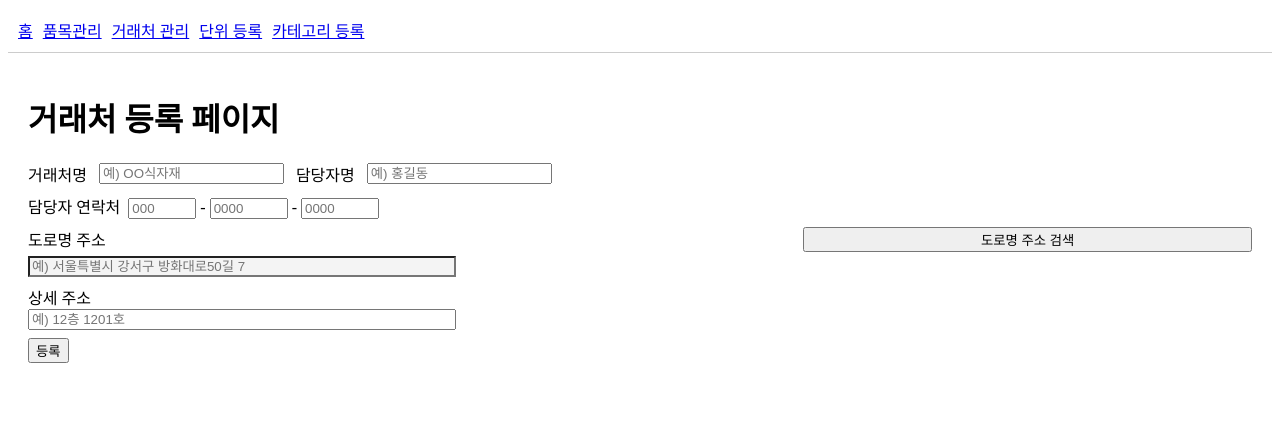
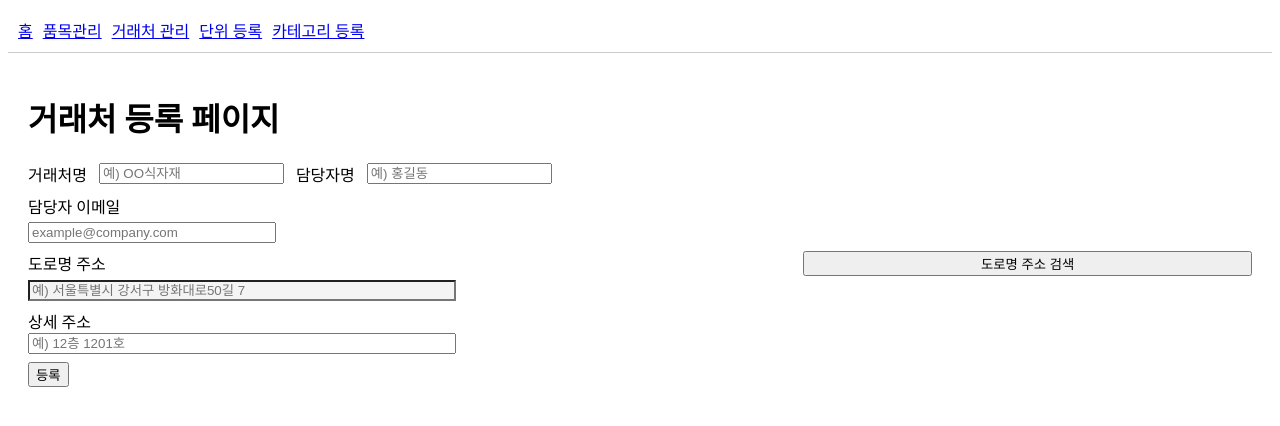
Before and after one commit to ERP-Masters/RamenERP_Front, a React (Vite) app in the folder ramenerp_front/: page /vendor/register in a window 1280 px wide. Shown: the top 426 px of the page. Built offline with nearby package versions, Linux system fonts and the light colour scheme.

Commit message:
VendorRegisterForm and VendorRegisterPageUI fuction change

```diff
--- a/ramenerp_front/package.json
+++ b/ramenerp_front/package.json
@@ -28,6 +28,6 @@
     "globals": "^16.4.0",
     "typescript": "~5.8.3",
     "typescript-eslint": "^8.44.0",
-    "vite": "^7.1.7"
+    "vite": "^7.1.8"
   }
 }
--- a/ramenerp_front/src/components/VendorRegisterPageUI.tsx
+++ b/ramenerp_front/src/components/VendorRegisterPageUI.tsx
@@ -12,13 +12,9 @@ export interface VendorRegisterPageUIProps {
   formData: VendorFormViewState;
   onChange: (e: React.ChangeEvent<HTMLInputElement>) => void;
 
-  // 연락처 3칸
-  phone1: string;
-  phone2: string;
-  phone3: string;
-  onPhone1Change: (e: React.ChangeEvent<HTMLInputElement>) => void;
-  onPhone2Change: (e: React.ChangeEvent<HTMLInputElement>) => void;
-  onPhone3Change: (e: React.ChangeEvent<HTMLInputElement>) => void;
+  // ✅ 연락처 대신 이메일 1칸
+  contactEmail: string;
+  onContactEmailChange: (e: React.ChangeEvent<HTMLInputElement>) => void;
 
   // 주소 검색
   openAddressSearch: () => void;
@@ -35,12 +31,8 @@ const VendorRegisterPageUI: React.FC<VendorRegisterPageUIProps> = (props) => {
   const {
     formData,
     onChange,
-    phone1,
-    phone2,
-    phone3,
-    onPhone1Change,
-    onPhone2Change,
-    onPhone3Change,
+    contactEmail,
+    onContactEmailChange,
     openAddressSearch,
     detailRef,
     onSubmit,
@@ -48,12 +40,8 @@ const VendorRegisterPageUI: React.FC<VendorRegisterPageUIProps> = (props) => {
 
   const form_data = formData;
   const on_change = onChange;
-  const phone_1 = phone1;
-  const phone_2 = phone2;
-  const phone_3 = phone3;
-  const on_phone_1_change = onPhone1Change;
-  const on_phone_2_change = onPhone2Change;
-  const on_phone_3_change = onPhone3Change;
+  const contact_email = contactEmail;
+  const on_contact_email_change = onContactEmailChange;
   const open_address_search = openAddressSearch;
   const detail_ref = detailRef;
   const on_submit = onSubmit;
@@ -89,34 +77,18 @@ const VendorRegisterPageUI: React.FC<VendorRegisterPageUIProps> = (props) => {
         />
       </div>
 
-      {/* 2줄: 담당자 연락처 */}
+      {/* 2줄: 담당자 이메일 (전화번호 3칸 → 이메일 1칸) */}
       <div style={{ margin: "8px 0" }}>
-        <label style={{ marginRight: 8 }}>담당자 연락처</label>
-        <div style={{ display: "inline-flex", alignItems: "center", gap: 4 }}>
-          <input
-            type="tel"
-            value={phone_1}
-            onChange={on_phone_1_change}
-            placeholder="000"
-            style={{ width: 60 }}
-          />
-          <span>-</span>
-          <input
-            type="tel"
-            value={phone_2}
-            onChange={on_phone_2_change}
-            placeholder="0000"
-            style={{ width: 70 }}
-          />
-          <span>-</span>
-          <input
-            type="tel"
-            value={phone_3}
-            onChange={on_phone_3_change}
-            placeholder="0000"
-            style={{ width: 70 }}
-          />
-        </div>
+        <label style={{ display: "block", marginBottom: 4 }}>담당자 이메일</label>
+        <input
+          type="email"
+          name="contact_email"
+          value={contact_email}
+          onChange={on_contact_email_change}
+          placeholder="example@company.com"
+          style={{ width: 240 }}
+          required
+        />
       </div>
 
       {/* 3줄: 도로명 주소 (라벨 옆에 검색 버튼, 인풋은 라벨 아래) */}
--- a/ramenerp_front/src/pages/VendorRegisterForm.tsx
+++ b/ramenerp_front/src/pages/VendorRegisterForm.tsx
@@ -6,8 +6,7 @@ import VendorRegisterPageUI, { VendorFormViewState } from "../components/VendorR
 export interface VendorData {
   name: string;             // 거래처명
   contact_name: string;     // 담당자명
-  contact_phone: string;    // "000-0000-0000"
-  postal_code: string;      // 우편번호 (zonecode)
+  contact_email: string;    // ✅ 담당자 이메일(변경)
   address_road: string;     // 도로명 주소
   address_detail: string;   // 상세 주소
 }
@@ -45,18 +44,13 @@ function use_daum_postcode() {
 const VendorRegisterForm: React.FC<VendorRegisterFormProps> = ({ onSubmit }) => {
   const is_loaded = use_daum_postcode();
 
-  const [form_data, set_form_data] = useState<Omit<VendorData, "contact_phone">>({
+  const [form_data, set_form_data] = useState<VendorData>({
     name: "",
     contact_name: "",
-    postal_code: "",
+    contact_email: "",        // ✅ 이메일 필드 추가
     address_road: "",
     address_detail: "",
   });
-
-  // 연락처 3칸
-  const [phone_1, set_phone_1] = useState("");
-  const [phone_2, set_phone_2] = useState("");
-  const [phone_3, set_phone_3] = useState("");
 
   // 상세주소 포커스 이동용
   const detail_ref = useRef<HTMLInputElement | null>(null);
@@ -65,13 +59,6 @@ const VendorRegisterForm: React.FC<VendorRegisterFormProps> = ({ onSubmit }) =>
     const { name, value } = e.target;
     set_form_data(prev => ({ ...prev, [name]: value }));
   };
-
-  const handle_phone_change =
-    (setter: React.Dispatch<React.SetStateAction<string>>, max: number) =>
-    (e: React.ChangeEvent<HTMLInputElement>) => {
-      const only_digits = e.target.value.replace(/\D/g, "");
-      setter(only_digits.slice(0, max));
-    };
 
   // 도로명 주소 검색 열기
   const open_address_search = () => {
@@ -83,11 +70,9 @@ const VendorRegisterForm: React.FC<VendorRegisterFormProps> = ({ onSubmit }) =>
     new window.daum.Postcode({
       oncomplete: (data: any) => {
         const road = data.roadAddress || "";
-        const zone = data.zonecode || "";
         set_form_data(prev => ({
           ...prev,
           address_road: road,
-          postal_code: zone,
         }));
         // 상세주소로 포커스 이동
         setTimeout(() => detail_ref.current?.focus(), 0);
@@ -97,10 +82,16 @@ const VendorRegisterForm: React.FC<VendorRegisterFormProps> = ({ onSubmit }) =>
 
   const handle_submit = (e: React.FormEvent) => {
     e.preventDefault();
-    const contact_phone = [phone_1, phone_2, phone_3].filter(Boolean).join("-");
+
+    // 도로명 + 상세주소를 평문 한 줄로 합쳐 전송
+    const full_address = [form_data.address_road?.trim(), form_data.address_detail?.trim()]
+      .filter(Boolean)
+      .join(" ");
+
     onSubmit({
       ...form_data,
-      contact_phone,
+      address_road: full_address,
+      address_detail: "", // 중복 전송 방지(원하면 유지 가능)
     });
   };
 
@@ -116,12 +107,11 @@ const VendorRegisterForm: React.FC<VendorRegisterFormProps> = ({ onSubmit }) =>
     <VendorRegisterPageUI
       formData={view_state}
       onChange={handle_change}
-      phone1={phone_1}
-      phone2={phone_2}
-      phone3={phone_3}
-      onPhone1Change={handle_phone_change(set_phone_1, 3)}
-      onPhone2Change={handle_phone_change(set_phone_2, 4)}
-      onPhone3Change={handle_phone_change(set_phone_3, 4)}
+      // ✅ 전화번호 props 제거, 이메일 props로 대체 (UI에서도 동일 이름을 받게 수정 필요)
+      contactEmail={form_data.contact_email}
+      onContactEmailChange={(e: React.ChangeEvent<HTMLInputElement>) =>
+        set_form_data(prev => ({ ...prev, contact_email: e.target.value }))
+      }
       openAddressSearch={open_address_search}
       detailRef={detail_ref}
       onSubmit={handle_submit}
```
Also changed, not shown: 1 other file (tests, documents, lock files or other folders).
